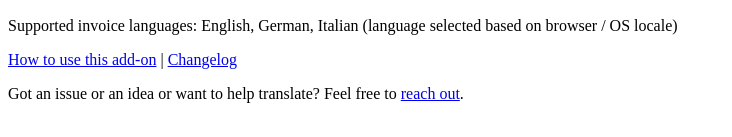
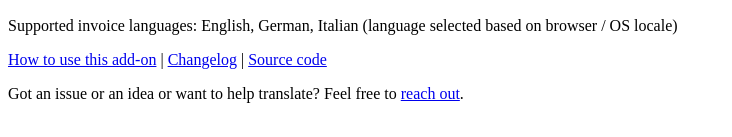
Before and after one commit to Johennes/aliexpress-invoice-generator, a browser extension: page views/options.html in a window 1280 px wide. Shown: the part 207-344 px from the top of the page, without its empty margins (0-732 px from the left). Drawn offline with Linux system fonts and the light colour scheme.

Commit message:
Add link to source

```diff
--- a/views/options.html
+++ b/views/options.html
@@ -52,7 +52,7 @@
       Supported invoice languages: English, German, Italian (language selected based on browser / OS locale)
     </p>
     <p>
-      <a target="_blank" href="onboard.html">How to use this add-on</a> | <a target="_blank" href="upboard.html">Changelog</a>
+      <a target="_blank" href="onboard.html">How to use this add-on</a> | <a target="_blank" href="upboard.html">Changelog</a> | <a target="_blank" href="https://github.com/Johennes/aliexpress-invoice-generator">Source code</a>
     </p>
     <p>
       Got an issue or an idea or want to help translate? Feel free to <a href="mailto:n0-0ne+aliexpress-invoice-generator@mailbox.org">reach out</a>.
```
